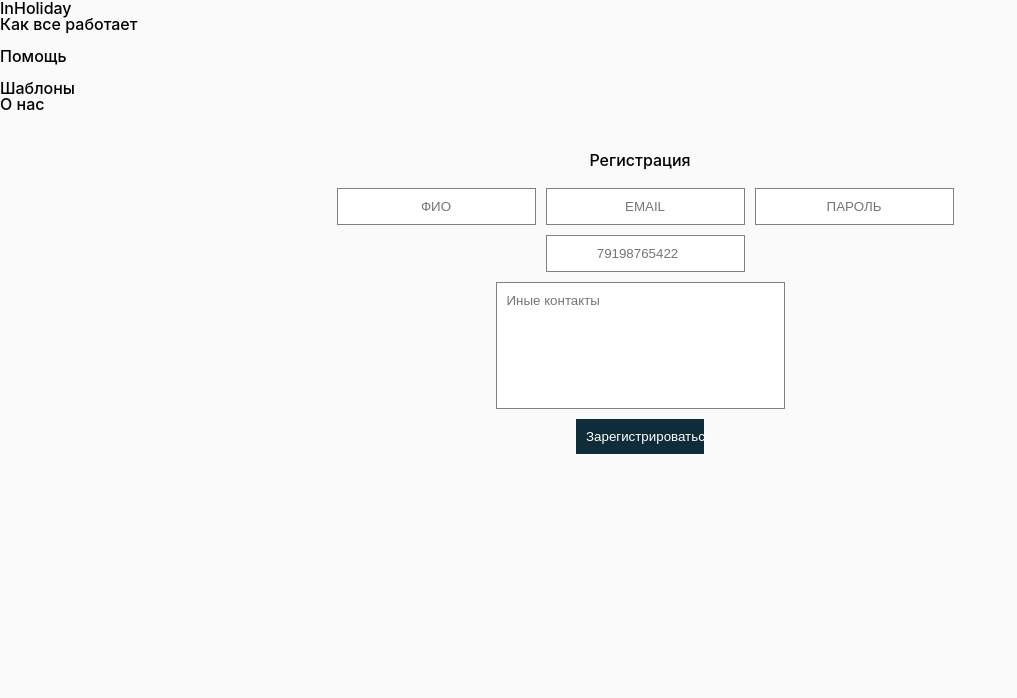
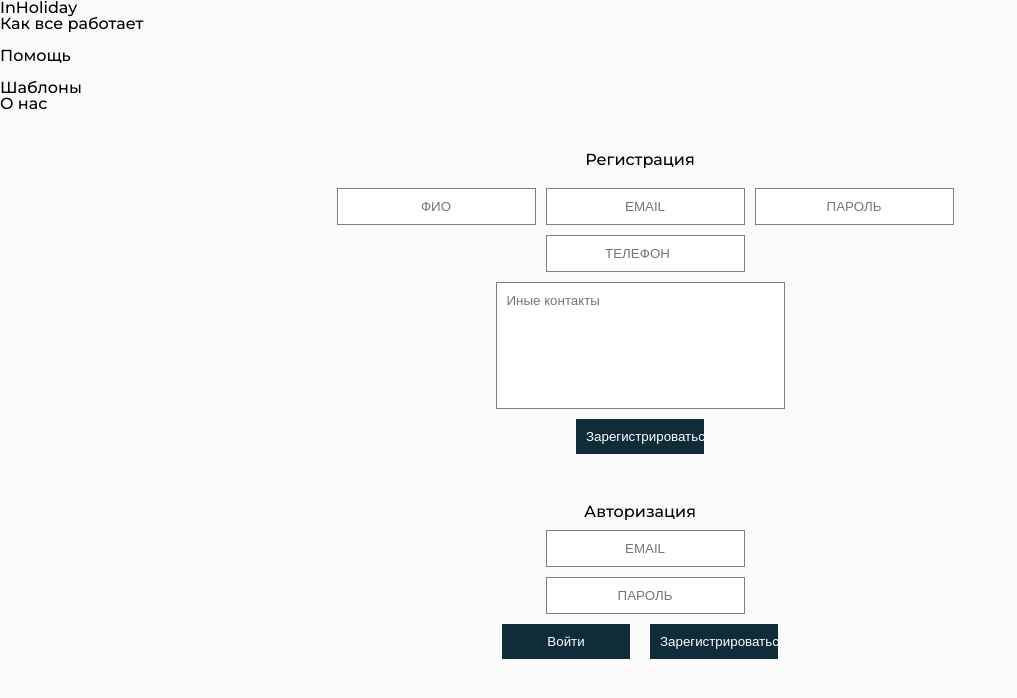
Before and after one commit to GhostGrand/inHolidayJS, a React (Create React App) app: page / in a window 1280 px wide. Shown: the top 698 px of the page, without its empty margins (0-1017 px from the left). Built offline with nearby package versions, Linux system fonts and the light colour scheme.

Commit message:
Подключен основной шрифт

```diff
--- a/public/index.html
+++ b/public/index.html
@@ -5,6 +5,12 @@
     <link rel="icon" href="%PUBLIC_URL%/favicon.ico" />
     <meta name="viewport" content="width=device-width, initial-scale=1" />
     <meta name="theme-color" content="#000000" />
+    <link rel="preconnect" href="https://fonts.googleapis.com" />
+    <link rel="preconnect" href="https://fonts.gstatic.com" crossorigin />
+    <link
+      href="https://fonts.googleapis.com/css2?family=Montserrat:ital,wght@0,100;0,200;0,300;0,400;0,500;0,600;0,700;0,800;0,900;1,100;1,200;1,300;1,400;1,500;1,600;1,700;1,800;1,900&display=swap"
+      rel="stylesheet"
+    />
     <meta
       name="description"
       content="Web site created using create-react-app"
--- a/src/App.css
+++ b/src/App.css
@@ -39,7 +39,7 @@
   line-height: 1;
   font-size: 16px;
   color: black;
-  /* font-family: Inter; */
+  font-family: 'Montserrat', sans-serif;
   font-weight: 500;
 }
 
--- a/src/App.js
+++ b/src/App.js
@@ -10,7 +10,7 @@
     <div className="App">
       <Header></Header>
       <Registation></Registation>
-      {/* <Authorisation></Authorisation> */}
+      <Authorisation></Authorisation>
     </div>
   );
 }
--- a/src/Components/AuthorisationRegistration/Authorisation.js
+++ b/src/Components/AuthorisationRegistration/Authorisation.js
@@ -23,7 +23,10 @@
             placeholder="ПАРОЛЬ"
           />
         </li>
-        <button className="button">Авторизоваться</button>
+        <li>
+          <button className="button">Войти</button>
+          <button className="button">Зарегистрироваться</button>
+        </li>
       </ul>
     </div>
   </div>;
--- a/src/Components/AuthorisationRegistration/Registation.js
+++ b/src/Components/AuthorisationRegistration/Registation.js
@@ -27,7 +27,7 @@
               className="form"
               type="number"
               name="phone"
-              placeholder="79198765422"
+              placeholder="ТЕЛЕФОН"
             />
           </li>
           <li>
```
